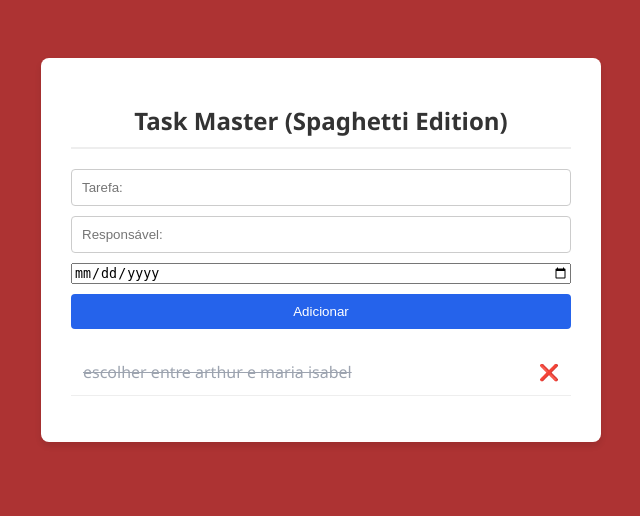
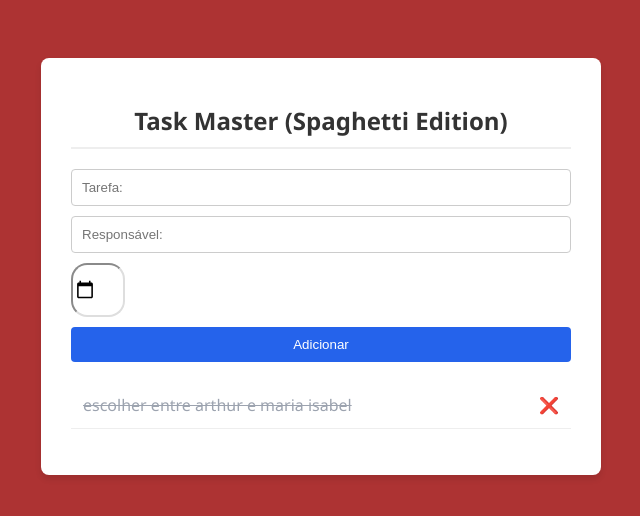
Before and after one commit to uBenetti/task-master, a PHP site: page / in a window 1280 px wide. Shown: the top 516 px of the page, without its empty margins (319-959 px from the left). Run offline with PHP 8.4, Linux system fonts and the light colour scheme; data comes from the database, SQL or seed files in the repository; both versions use the stored data as it was after the commit.

Commit message:
30/04/2026 17h32

```diff
--- a/index.php
+++ b/index.php
@@ -63,7 +63,7 @@ $tasks = $stmt->fetchAll(PDO::FETCH_ASSOC);
     <form method="POST" action="index.php" class="form-group">
         <input type="text" name="title" placeholder="Tarefa:" autocomplete="off">
         <input type="text" name="title" placeholder="Responsável:" autocomplete="off">
-        <input type="date" name="date">
+        <input type="date" class="calendario">
         <button type="submit">Adicionar</button>
     </form>
 
--- a/style.css
+++ b/style.css
@@ -34,6 +34,24 @@ body { font-family: 'Segoe UI', Tahoma, Geneva, Verdana, sans-serif;
          border: 1px solid #ccc;
          border-radius: 4px;
         }
+        .calendario{
+            width: 50px;
+            height: 50px;
+            justify-content: center;
+            align-items: center;
+            padding: 0;
+            border-radius: 30%;
+            border-color: #dedede;
+        }
+        .calendario::-webkit-datetime-edit{
+            display: none;
+        }
+        .calendario::-webkit-calendar-picker-indicator {
+            cursor: pointer;
+            justify-content: center;
+            width: 20px;
+            height: 20px;
+        }
         button { background: #2563eb;
          color: white;
          border: none;
```
Also changed, not shown: tasks.sqlite.
